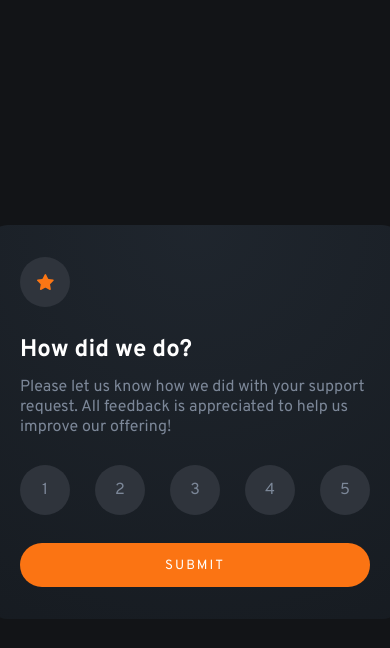
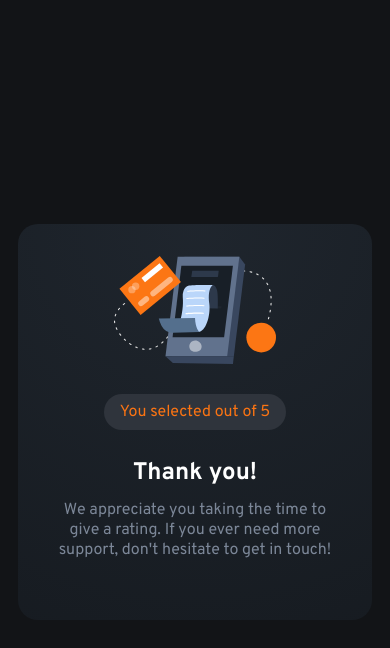
Before and after one commit to jonmico/interactive-rating-component, a React (Vite) app: page / in a window 390 px wide. Both pictures are taken after a click on the button "SUBMIT". Shown: the top 648 px of the page. Built offline with nearby package versions, Linux system fonts and the light colour scheme.

Commit message:
Add in a media query for width and rating item size.

```diff
--- a/src/App.tsx
+++ b/src/App.tsx
@@ -8,6 +8,9 @@ import CardText from './components/CardText/CardText';
 import Rating from './components/Rating/Rating';
 import SubmitButton from './components/SubmitButton/SubmitButton';
 import ListItem from './components/ListItem/ListItem';
+import SubmitIcon from './components/SubmitIcon/SubmitIcon';
+import SubmitRating from './components/SubmitRating/SubmitRating';
+import SubmitText from './components/SubmitText/SubmitText';
 
 const StyledWrapper = styled.div`
   height: 100vh;
@@ -29,6 +32,17 @@ const StyledCard = styled.div`
   );
   border-radius: 20px;
   padding: 2rem;
+
+  @media only screen and (max-width: 768px) {
+    min-width: 290px;
+  }
+`;
+
+const StyledCardCenter = styled(StyledCard)`
+  display: flex;
+  flex-direction: column;
+  align-items: center;
+  justify-content: center;
 `;
 
 const ratingList: RatingType[] = [
@@ -42,13 +56,17 @@ const ratingList: RatingType[] = [
 export default function App() {
   const [ratings, setRatings] = useState<RatingType[]>(ratingList);
   const [selectedRating, setSelectedRating] = useState<RatingType | null>(null);
+  const [isSubmitted, setIsSubmitted] = useState(false);
 
   function handleClickRating(rating: RatingType) {
-    setSelectedRating(rating);
+    selectedRating === rating
+      ? setSelectedRating(null)
+      : setSelectedRating(rating);
   }
 
   return (
     <StyledWrapper>
+      {!isSubmitted ? (
         <StyledCard>
           <StarIcon />
           <CardText />
@@ -62,8 +80,15 @@ export default function App() {
               />
             ))}
           </Rating>
-        <SubmitButton />
+          <SubmitButton setIsSubmitted={setIsSubmitted} />
         </StyledCard>
+      ) : (
+        <StyledCardCenter>
+          <SubmitIcon />
+          <SubmitRating selectedRating={selectedRating} ratings={ratings} />
+          <SubmitText />
+        </StyledCardCenter>
+      )}
     </StyledWrapper>
   );
 }
--- a/src/components/ListItem/ListItem.styled.tsx
+++ b/src/components/ListItem/ListItem.styled.tsx
@@ -17,6 +17,11 @@ export const ListItem = styled.li<ListItemProps>`
   align-items: center;
   justify-content: center;
 
+  @media only screen and (max-width: 768px) {
+    height: 45px;
+    width: 45px;
+  }
+
   &:hover {
     background-color: ${({ $isSelectedRating }) =>
       $isSelectedRating ? 'hsl(25, 97%, 53%)' : 'hsl(217, 12%, 63%)'};
--- a/src/components/SubmitButton/SubmitButton.tsx
+++ b/src/components/SubmitButton/SubmitButton.tsx
@@ -1,9 +1,13 @@
 import * as S from './SubmitButton.styled';
 
-export default function SubmitButton() {
+interface SubmitButtonProps {
+  setIsSubmitted: (value: boolean) => void;
+}
+
+export default function SubmitButton({ setIsSubmitted }: SubmitButtonProps) {
   return (
     <div>
-      <S.Button>Submit</S.Button>
+      <S.Button onClick={() => setIsSubmitted(true)}>Submit</S.Button>
     </div>
   );
 }
--- /dev/null
+++ b/src/components/SubmitIcon/SubmitIcon.tsx
@@ -0,0 +1,7 @@
+export default function SubmitIcon() {
+  return (
+    <div>
+      <img src='images/illustration-thank-you.svg' alt='' />
+    </div>
+  );
+}
--- /dev/null
+++ b/src/components/SubmitRating/SubmitRating.styled.tsx
@@ -0,0 +1,11 @@
+import { styled } from 'styled-components';
+
+export const Paragraph = styled.p`
+  color: hsl(25, 97%, 53%);
+  background-color: hsl(216, 12%, 21%);
+  padding: 0.5em 1rem;
+  text-align: center;
+  border-radius: 25px;
+  margin-top: 1.5rem;
+  font-size: 1rem;
+`;
--- /dev/null
+++ b/src/components/SubmitRating/SubmitRating.tsx
@@ -0,0 +1,18 @@
+import { RatingType } from '../../types';
+import * as S from './SubmitRating.styled';
+
+interface SubmitRatingProps {
+  ratings: RatingType[];
+  selectedRating: RatingType | null;
+}
+
+export default function SubmitRating({
+  ratings,
+  selectedRating,
+}: SubmitRatingProps) {
+  return (
+    <S.Paragraph>
+      You selected {selectedRating?.rating} out of {ratings.length}
+    </S.Paragraph>
+  );
+}
--- /dev/null
+++ b/src/components/SubmitText/SubmitText.styled.tsx
@@ -0,0 +1,11 @@
+import { styled } from 'styled-components';
+
+import { Header, Paragraph } from '../CardText/CardText.styled';
+
+export const CenterHeader = styled(Header)`
+  text-align: center;
+`;
+
+export const CenterParagraph = styled(Paragraph)`
+  text-align: center;
+`;
--- /dev/null
+++ b/src/components/SubmitText/SubmitText.tsx
@@ -0,0 +1,14 @@
+import { CardTextWrapper } from '../CardText/CardText.styled';
+import * as S from './SubmitText.styled';
+
+export default function SubmitText() {
+  return (
+    <CardTextWrapper>
+      <S.CenterHeader>Thank you!</S.CenterHeader>
+      <S.CenterParagraph>
+        We appreciate you taking the time to give a rating. If you ever need
+        more support, don't hesitate to get in touch!
+      </S.CenterParagraph>
+    </CardTextWrapper>
+  );
+}
```
Lines whose indentation alone changed are shown as unchanged.
